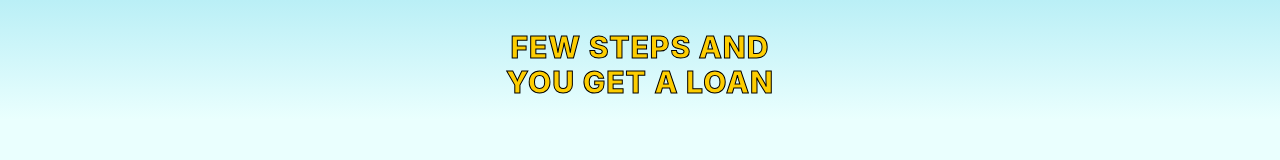
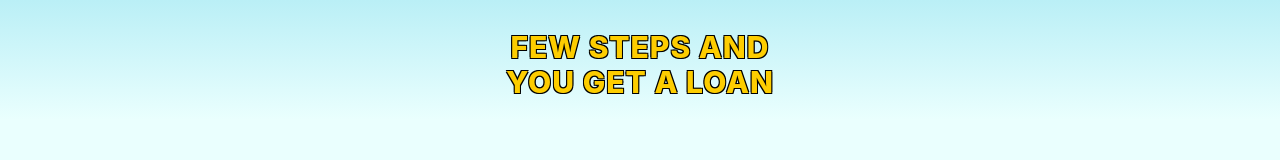
Before and after one commit to cloudcredit/form, a plain HTML site: page index.html in a window 1280 px wide. Drawn offline with Linux system fonts and the light colour scheme.

Commit message:
Add files via upload

```diff
--- a/index.html
+++ b/index.html
@@ -163,7 +163,8 @@
         padding: 30px;
         color: #fdcd00;
         font-weight: 800;
-        -webkit-text-stroke: 1px #000;
+        text-shadow: -1px -1px 0 #000, 1px -1px 0 #000, -1px 1px 0 #000,
+          1px 1px 0 #000;
         text-transform: uppercase;
         text-align: center;
         font-size: 30px;
```
